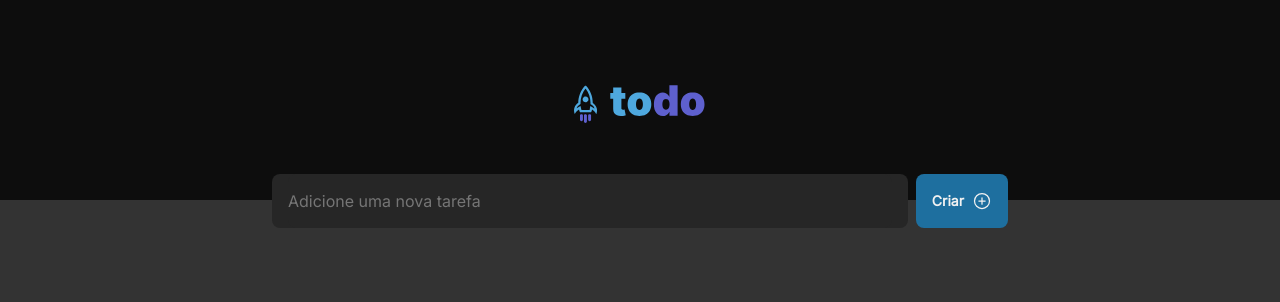
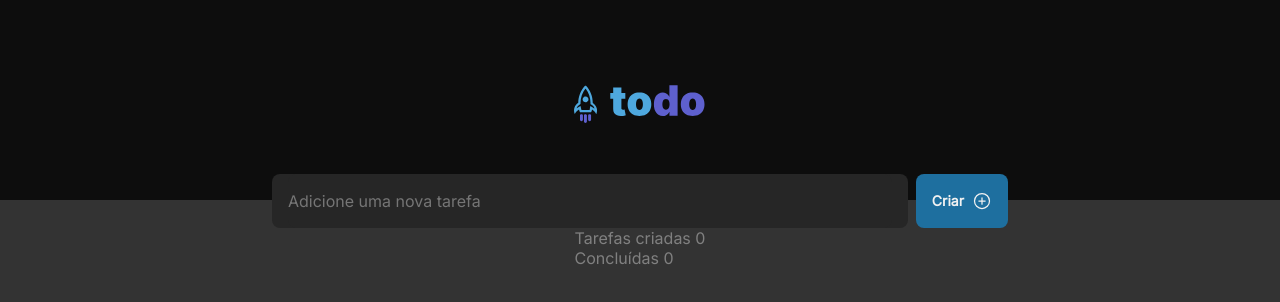
Before and after one commit to ThauanyAA/TodoList, a React (Vite) app: page / in a window 1280 px wide. Shown: the top 302 px of the page. Built offline with nearby package versions, Linux system fonts and the light colour scheme.

Commit message:
Starting implementation of the List

```diff
--- a/src/App.tsx
+++ b/src/App.tsx
@@ -1,14 +1,49 @@
+import { useState } from 'react'
+import { Header } from './components/Header'
+import { AddTaskForm } from './components/AddTaskForm'
 import './global.css'
 import styles from './App.module.css'
-import { Header } from './components/Header'
-import { AddTaskForm } from './components/AddTaskForm'
+import { Task } from './types/task'
+import { List } from './components/List'
+
 
 function App() {
+  const [tasks, setTasks] = useState<Task[]>([])
+
+  function handleCreateTask(task: Task) {
+    setTasks([...tasks, task])
+  }
+
+  function handleCompleteTask(task_id: string) {
+    const newTasks = tasks.map(t => {
+      if (t.id === task_id) {
+        return {
+          ...t,
+          isCompleted: !t.isCompleted
+        }
+      }
+      return t
+    })
+    setTasks(newTasks)
+  }
+
+  function handleDeleteTask(task_id: string) {
+    const newTasks = tasks.filter(t => t.id !== task_id)
+    setTasks(newTasks)
+  }
+
+  console.log(tasks)
+
   return (
     <div>
       <Header />
       <div className={styles.wrapper}>
-        <AddTaskForm />
+        <AddTaskForm onCreateTask={handleCreateTask} />
+        <List
+          tasks={tasks}
+          onComplete={handleCompleteTask}
+          onDelete={handleDeleteTask}
+        />
       </div>
     </div>
   )
--- a/src/components/AddTaskForm.tsx
+++ b/src/components/AddTaskForm.tsx
@@ -1,18 +1,23 @@
 import { PlusCircle } from 'phosphor-react';
 import styles from './AddTaskForm.module.css';
 import { useState, FormEvent } from 'react';
+import { Task } from '../types/task'
 
 interface AddTaskFormProps {
-  onCreateTask: (task: string) => void;
+  onCreateTask: (task: Task) => void;
 }
 
 export function AddTaskForm({ onCreateTask }: AddTaskFormProps) {
-  const [task, setTask] = useState('');
+  const [titleTask, setTitleTask] = useState('');
   function handleCreateTask(event: FormEvent<HTMLFormElement>) {
     event.preventDefault();
-    if (task) {
-      onCreateTask(task);
-      setTask('');
+    if (titleTask) {
+      onCreateTask({
+        id: String(Math.random()),
+        title: titleTask,
+        isCompleted: false,
+      });
+      setTitleTask('');
     }
   }
   return (
@@ -21,8 +26,8 @@ export function AddTaskForm({ onCreateTask }: AddTaskFormProps) {
         <input
           className={styles.inputField}
           placeholder="Adicione uma nova tarefa"
-          value={task}
-          onChange={event => setTask(event.target.value)}
+          value={titleTask}
+          onChange={event => setTitleTask(event.target.value)}
         />
       </div>
       <button
--- /dev/null
+++ b/src/components/List.tsx
@@ -0,0 +1,39 @@
+import { Trash } from 'phosphor-react'
+import { Task } from '../types/task'
+
+interface ListProps {
+  tasks: Task[],
+  onComplete: (task_id: string) => void,
+  onDelete: (task_id: string) => void
+}
+export function List({ tasks, onComplete, onDelete }: ListProps) {
+  return (
+    <div>
+      <header>
+        <div>
+          Tarefas criadas{' '}<span>{tasks.length}</span>
+        </div>
+        <div>
+          Concluídas <span>0</span>
+        </div>
+      </header>
+      <main>
+        {tasks.map(task => (
+          <div key={task.id}>
+            <input
+              type="checkbox"
+              id={task.id}
+              name={task.id}
+              value={task.id}
+              onChange={() => onComplete(task.id)}
+            />
+            {task.title}
+            <button onClick={() => onDelete(task.id)}>
+              <Trash />
+            </button>
+          </div>
+        ))}
+      </main>
+    </div>
+  )
+}
--- /dev/null
+++ b/src/types/task.ts
@@ -0,0 +1,5 @@
+export interface Task {
+  id: string
+  title: string
+  isCompleted: boolean
+}
```
